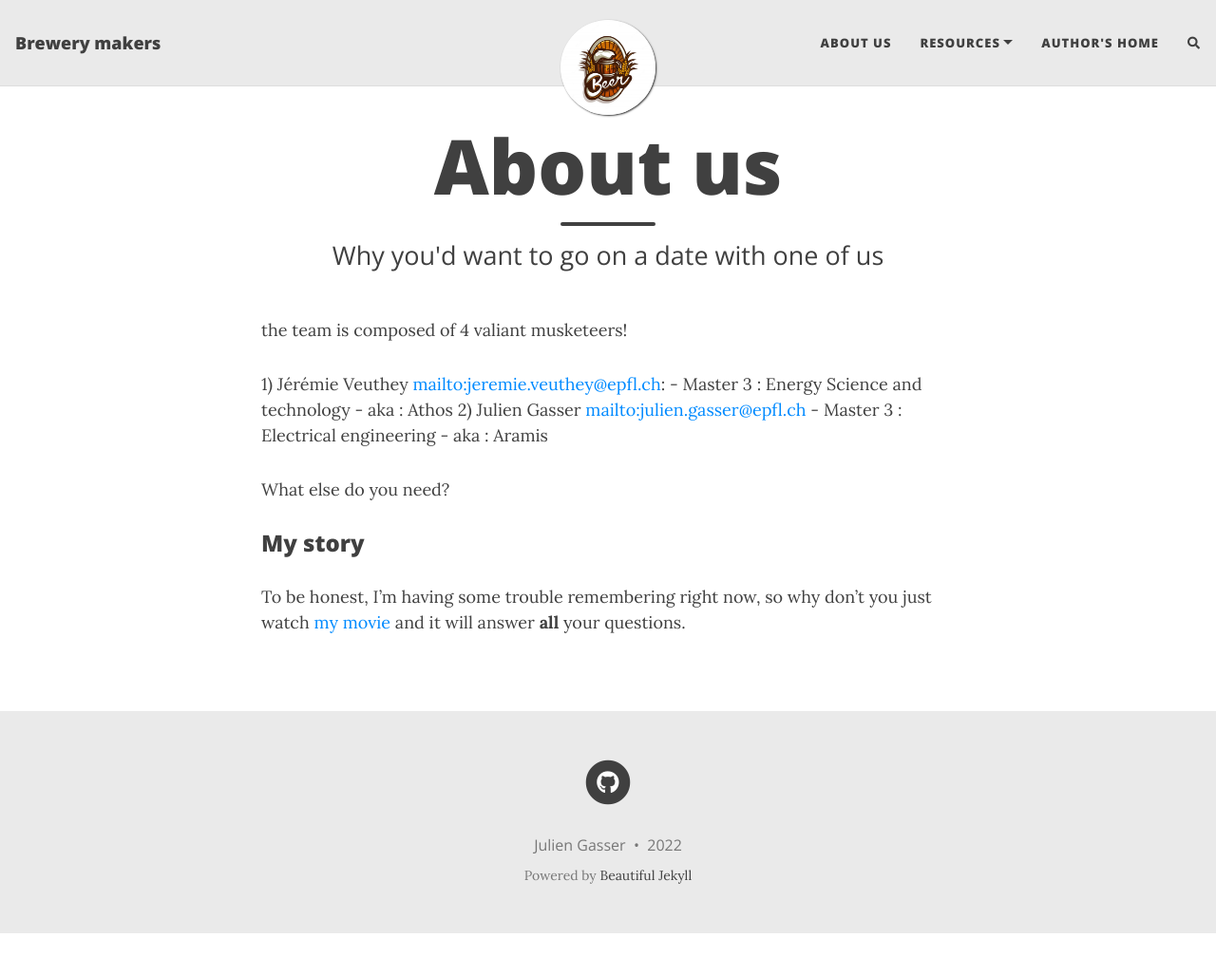
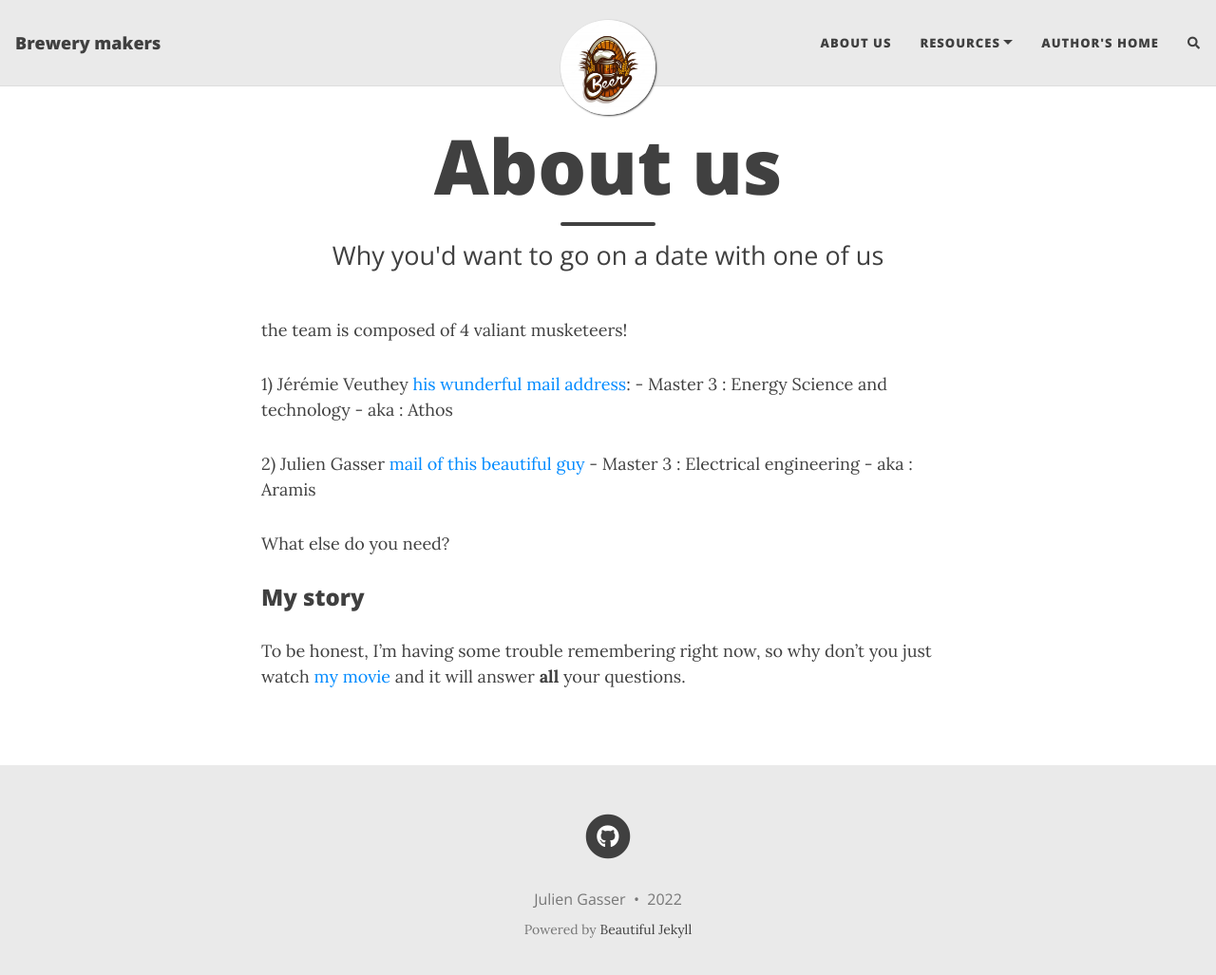
Before and after one commit to JulienGasser/ADA_4mousquetaires, a Jekyll site: the page built from aboutme.md, in a window 1280 px wide and 1040 px high. Shown: the top 1027 px of the window at 95% size. Built offline with Jekyll 4.4.1, drawn with Linux system fonts in a browser that asks for light colours; nearby versions of some CDN libraries; comment, search, counter and statistics services are not loaded.

Commit message:
Update aboutme.md

```diff
--- a/aboutme.md
+++ b/aboutme.md
@@ -6,10 +6,12 @@ subtitle: Why you'd want to go on a date with one of us
 
 the team is composed of 4 valiant musketeers!
 
- 1) Jérémie Veuthey [mailto:jeremie.veuthey@epfl.ch](his wunderful mail address):
+ 1) Jérémie Veuthey [his wunderful mail address](mailto:jeremie.veuthey@epfl.ch):
     - Master 3 : Energy Science and technology
     - aka : Athos
- 2) Julien Gasser [mailto:julien.gasser@epfl.ch](mail of this beautiful guy)
+
+
+ 2) Julien Gasser [mail of this beautiful guy](mailto:julien.gasser@epfl.ch)
     - Master 3 : Electrical engineering
     - aka : Aramis
 
```
